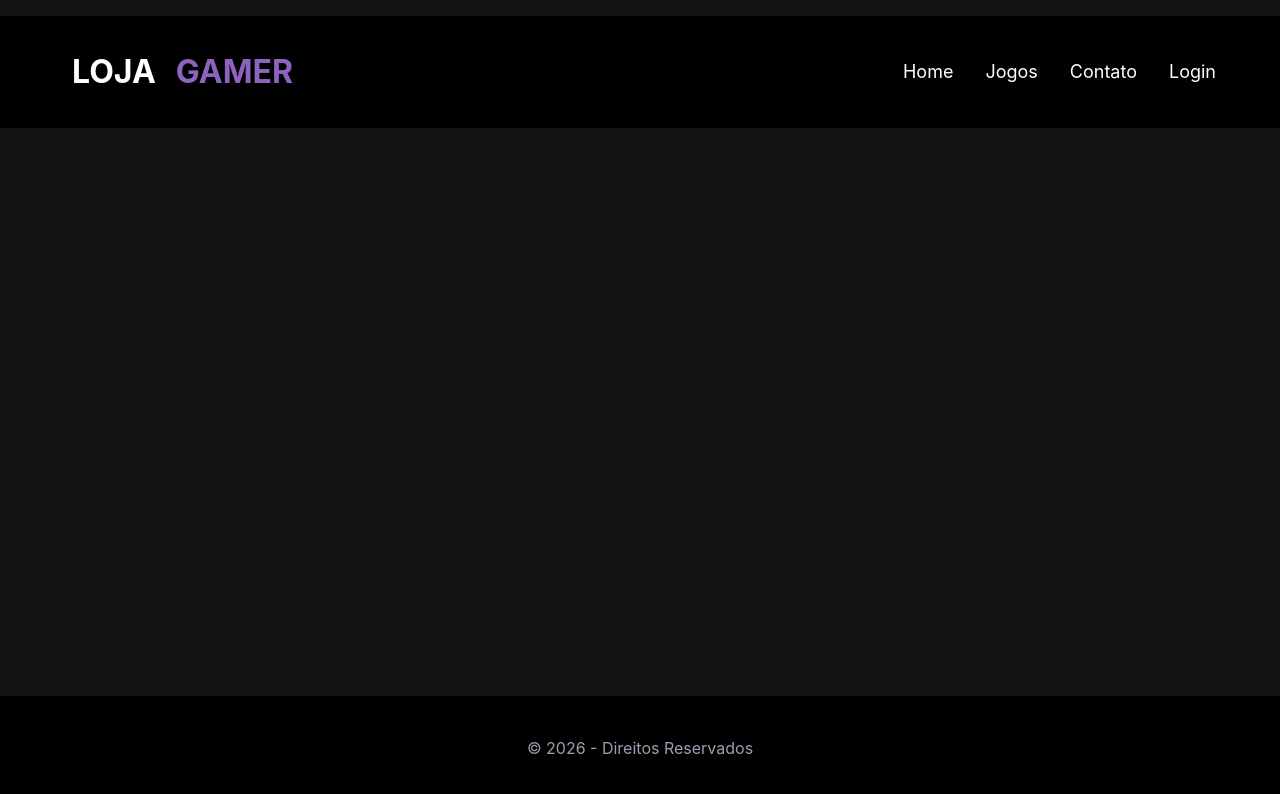
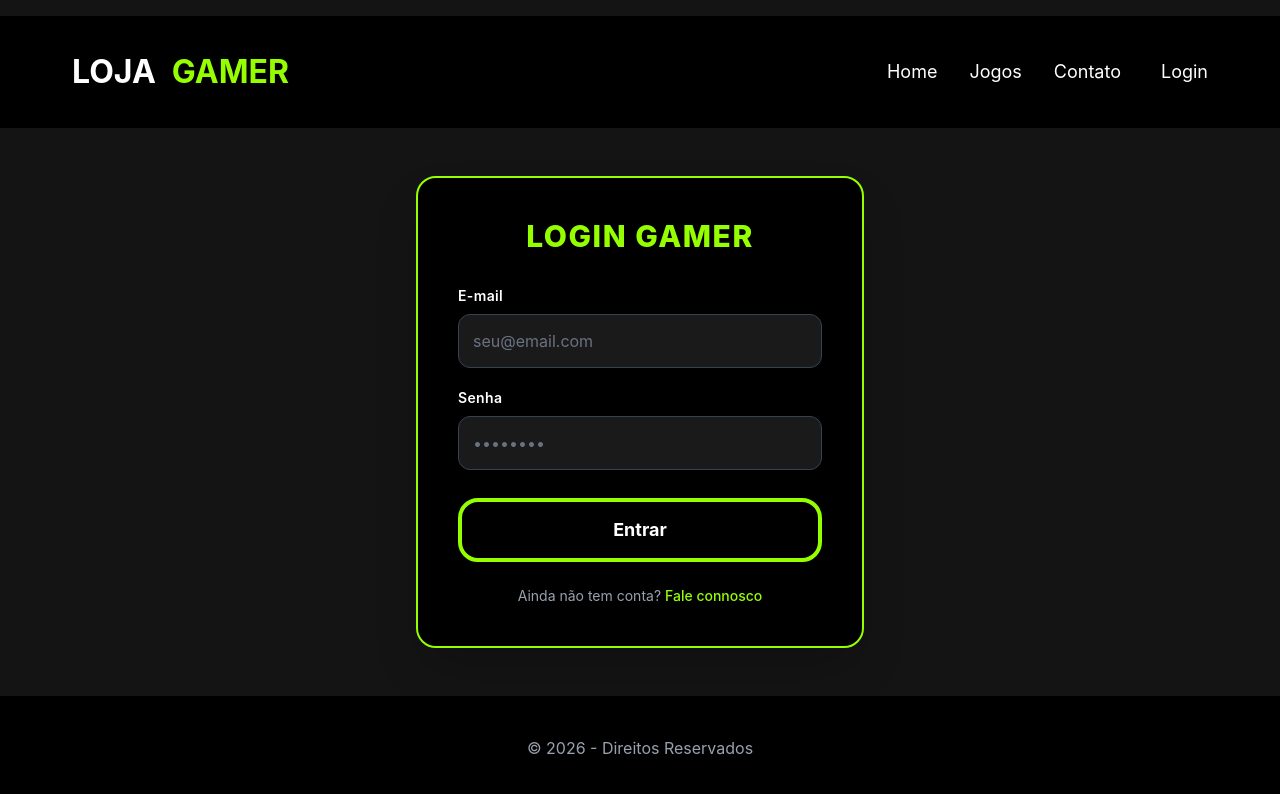
Before and after one commit to Fiap-Hyan/lojagamer, a React (Vite) app: page /login in a window 1280 px wide. Shown: the top 794 px of the page. Built offline with nearby package versions, Linux system fonts and the light colour scheme.

Commit message:
feat: Codificando e estilizando o login

```diff
--- a/src/components/Header.jsx
+++ b/src/components/Header.jsx
@@ -5,20 +5,24 @@ const Header = () => {
   return (
     <header className="flex justify-between items-center py-6 px-[5%] bg-black">
       <h1 className="logo p-2 text-white text-[2rem] font-bold cursor-pointer transition-all">
-        LOJA<span className="text-[#8e63c0] p-5">GAMER</span></h1>
+        LOJA<span className="text-[#95ff00] p-4">GAMER</span></h1>
       <nav>
         <ul className="flex list-none items-center gap-8">
           <li>
-            <Link to="/" className="text-white text-lg no-underline hover:text-[#8e63c0] hover:uppercase hover:font-bold" >Home</Link>
+            <Link to="/" className="text-white text-lg no-underline
+              hover:text-[#95ff00] hover:underline transition-all">Home</Link>
           </li>
           <li>
-            <Link to="/jogos" className="text-white text-lg no-underline hover:text-[#8e63c0] hover:uppercase hover:font-bold" >Jogos</Link>
+            <Link to="/jogos" className="text-white text-lg no-underline
+              hover:text-[#95ff00] hover:underline transition-all">Jogos</Link>
           </li>
           <li>
-            <Link to="/contato" className="text-white text-lg no-underline hover:text-[#8e63c0] hover:uppercase hover:font-bold" >Contato</Link>
+            <Link to="/contato" className="text-white text-lg no-underline
+              hover:text-[#95ff00] hover:underline transition-all">Contato</Link>
           </li>
           <li>
-            <Link to="/login" className="text-white text-lg no-underline hover:text-[#8e63c0] hover:uppercase hover:font-bold" >Login</Link>
+            <Link to="/login" className="text-white text-lg no-underline
+              hover:text-black hover:bg-[#95ff00] rounded-2xl py-2 px-2 transition-all">Login</Link>
           </li>
         </ul>
       </nav>
--- a/src/pages/Login.jsx
+++ b/src/pages/Login.jsx
@@ -1,9 +1,71 @@
+import { useState } from "react"
+import { useNavigate, Link} from "react-router-dom"
 
 const Login = () => {
+
+  //Hook - useState - manipula o estado da váriavel
+  const [email, setEmail] = useState("");
+  const [senha, setSenha] = useState("");
+  //Hook - useNavigate- Navega entre os componentes
+  const navigate = useNavigate();
+
+  //função de login
+  const Login=(e)=>{
+    //previne que a página recarregue
+    e.preventDefault();
+    alert(`Bem-Vindo(a), ${email}`);
+    //Direciona para página Home
+    navigate("/");
+  }
+
   return (
-    <>
+    <main className="grow flex items-center justify-center mt-10 mb-10 px-4 login" >
+      <div className="bg-black p-8 sm:p-10 rounded-[20px] w-full max-w-md shadow-2xl border-2 border-[#95ff00]">
 
-    </>
+        {/* Título com o mesmo estilo neon do site */}
+        <h2 className="text-2xl sm:text-3xl font-extrabold text-[#95ff00] text-center mb-8 uppercase tracking-wider">
+          Login Gamer
+        </h2>
+
+        <form onSubmit={Login} className="flex flex-col gap-5">
+          <div>
+            <label className="block text-white mb-2 text-sm font-semibold tracking-wide">E-mail</label>
+            <input
+              type="email"
+              required
+              value={email}
+              onChange={(e) => setEmail(e.target.value)}
+              placeholder="seu@email.com"
+              className="w-full p-3.5 rounded-xl bg-[#1a1a1a] text-white border border-gray-700 focus:border-[#95ff00] focus:ring-1 focus:ring-[#95ff00] outline-none transition-all placeholder:text-gray-500"
+            />
+          </div>
+
+          <div>
+            <label className="block text-white mb-2 text-sm font-semibold tracking-wide">Senha</label>
+            <input
+              type="password"
+              required
+              value={senha}
+              onChange={(e) => setSenha(e.target.value)}
+              placeholder="••••••••"
+              className="w-full p-3.5 rounded-xl bg-[#1a1a1a] text-white border border-gray-700 focus:border-[#95ff00] focus:ring-1 focus:ring-[#95ff00] outline-none transition-all placeholder:text-gray-500"
+            />
+          </div>
+
+          {/* Botão com o mesmo gradiente e efeito dos cards */}
+          <button
+            type="submit"
+            className=" border-4 border-[#95ff00] mt-2 bg-linear-r from-cyan-400 to-purple-600 w-full py-3.5 rounded-[20px] text-white font-bold text-lg transition-all duration-300 hover:opacity-90 hover:scale-105 hover:text-white cursor-pointer shadow-lg"
+          >
+            Entrar
+          </button>
+        </form>
+
+        <p className="text-center text-gray-400 mt-6 text-sm">
+          Ainda não tem conta? <Link to="/contato" className="text-[#95ff00] hover:underline font-medium">Fale connosco</Link>
+        </p>
+      </div>
+    </main>
   )
 }
 
```
